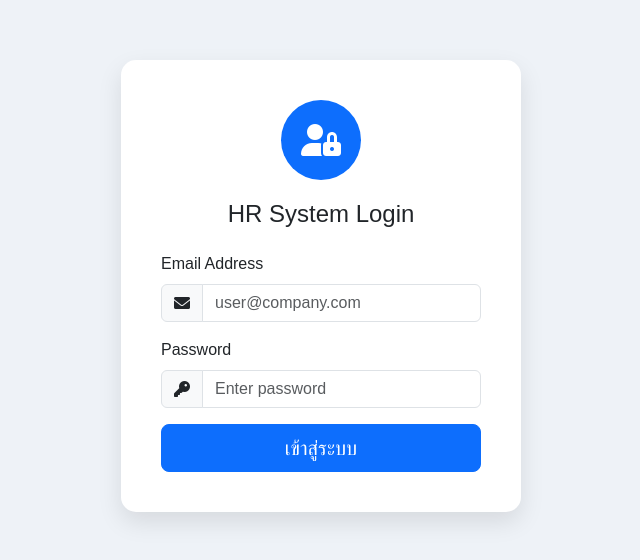
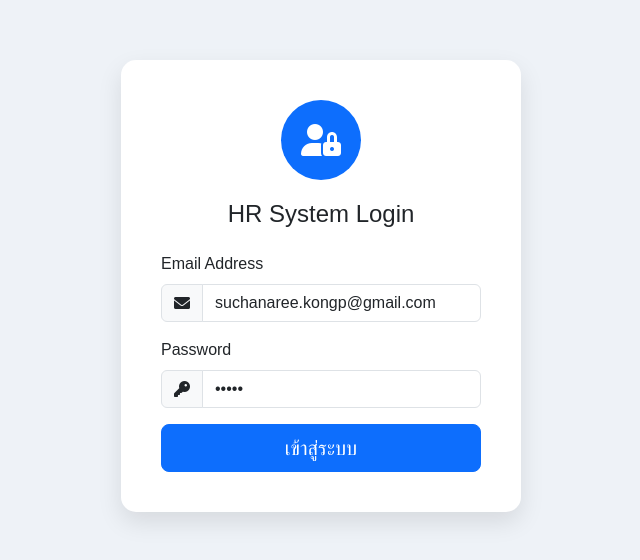
Before and after one commit to hihydraa/HR_System, a plain HTML site: page index.html in a window 1280 px wide. Shown: the part 114-674 px from the top of the page, without its empty margins (319-959 px from the left). Drawn offline with nearby package versions, Linux system fonts and the light colour scheme.

Commit message:
Update index.html

```diff
--- a/index.html
+++ b/index.html
@@ -53,7 +53,9 @@
             <label class="form-label">Email Address</label>
             <div class="input-group">
               <span class="input-group-text"><i class="fas fa-envelope"></i></span>
-              <input type="email" class="form-control" id="email" required placeholder="user@company.com">
+              <input type="email" class="form-control" id="email" required
+                     placeholder="user@company.com"
+                     value="suchanaree.kongp@gmail.com">
             </div>
           </div>
 
@@ -61,7 +63,9 @@
             <label class="form-label">Password</label>
             <div class="input-group">
               <span class="input-group-text"><i class="fas fa-key"></i></span>
-              <input type="password" class="form-control" id="password" required placeholder="Enter password">
+              <input type="password" class="form-control" id="password" required
+                     placeholder="Enter password"
+                     value="67542">
             </div>
           </div>
 
@@ -120,13 +124,9 @@
 
         const email = document.getElementById('email').value;
         const password = document.getElementById('password').value;
-        <input type="email" class="form-control" id="email" required
-       placeholder="user@company.com"
-       value="suchanaree.kongp@gmail.com">
 
-      <input type="password" class="form-control" id="password" required
-       placeholder="Enter password"
-       value="67542">
+        // *** แก้ไขจุดที่ 3: ลบ input ที่เกินมาตรงนี้ออกไปแล้ว ***
+
         google.script.run
           .withSuccessHandler(response => {
             if (response.success) {
@@ -159,9 +159,6 @@
         document.getElementById('userNameDisplay').innerText = currentUser.name;
         document.getElementById('userRoleDisplay').innerText = currentUser.role;
         document.getElementById('welcomeRole').innerText = currentUser.role;
-
-        // ตรงนี้สามารถเรียกฟังก์ชันโหลดข้อมูลตาม Role ต่อได้เลย
-        // เช่น if(currentUser.role === 'HR') loadHRDashboard();
       }
 
       function handleLogout() {
```
